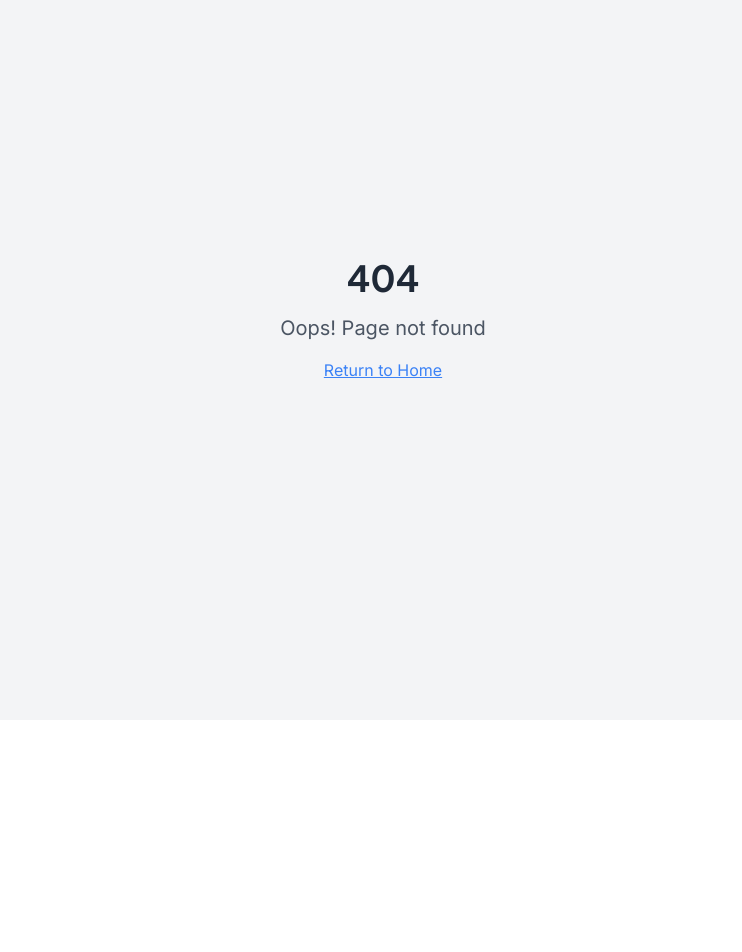
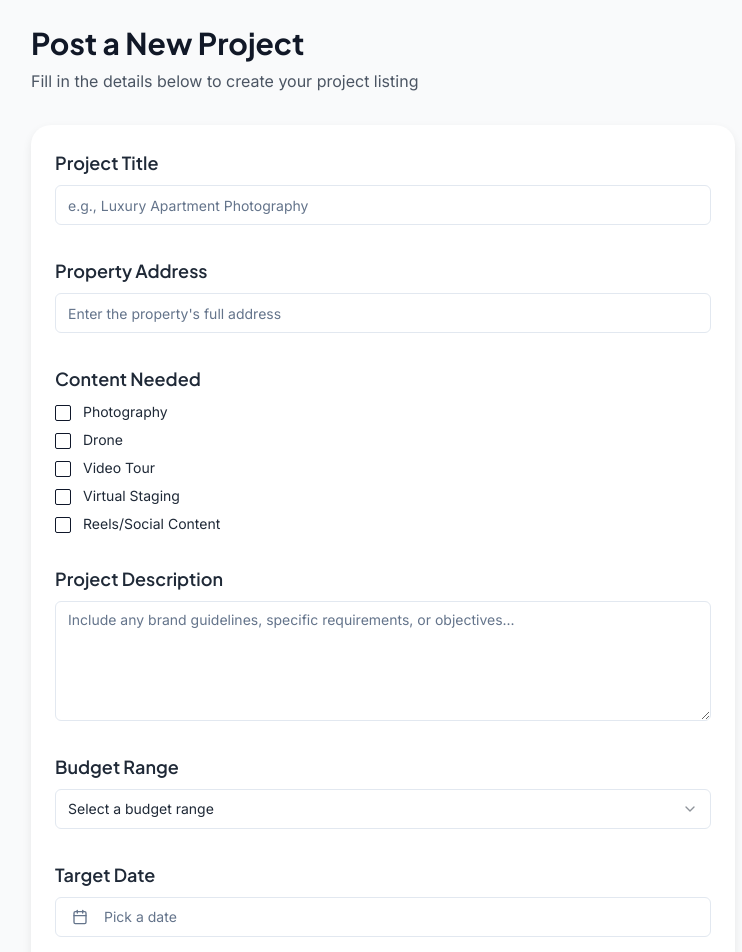
Before and after one commit to mgisrael393823/property-hub-frontend, a React (Vite) app: page /projects/new in a window 1280 px wide. Before the commit this address had no page. Shown: the part 80-1032 px from the top of the page, without its empty margins (257-999 px from the left). Before the commit the page ends 800 px from the top, so only its background shows below. Built offline with nearby package versions, Linux system fonts and the light colour scheme.

Commit message:
feat: Add project request form
Adds a project request form at `/projects/new` with the specified form fields, UI design, and success handling.

```diff
--- a/src/App.tsx
+++ b/src/App.tsx
@@ -1,4 +1,3 @@
-
 import { Toaster } from "@/components/ui/toaster";
 import { Toaster as Sonner } from "@/components/ui/sonner";
 import { TooltipProvider } from "@/components/ui/tooltip";
@@ -13,6 +12,7 @@ import BookingRequest from "./pages/Booking/BookingRequest";
 import NotFound from "./pages/NotFound";
 import CreatorOnboarding from "./pages/Creator/CreatorOnboarding";
 import ManagerOnboarding from "./pages/Manager/ManagerOnboarding";
+import NewProject from "./pages/projects/NewProject";
 
 const queryClient = new QueryClient();
 
@@ -31,6 +31,7 @@ const App = () => (
           <Route path="/booking/:creatorId" element={<BookingRequest />} />
           <Route path="/onboarding/creator" element={<CreatorOnboarding />} />
           <Route path="/onboarding/manager" element={<ManagerOnboarding />} />
+          <Route path="/projects/new" element={<NewProject />} />
           <Route path="*" element={<NotFound />} />
         </Routes>
       </BrowserRouter>
--- /dev/null
+++ b/src/pages/projects/NewProject.tsx
@@ -0,0 +1,261 @@
+
+import { zodResolver } from "@hookform/resolvers/zod"
+import { useForm } from "react-hook-form"
+import { z } from "zod"
+import { CalendarIcon, Upload } from "lucide-react"
+import { format } from "date-fns"
+import { useNavigate } from "react-router-dom"
+import { useToast } from "@/hooks/use-toast"
+
+import { Button } from "@/components/ui/button"
+import {
+  Form,
+  FormControl,
+  FormDescription,
+  FormField,
+  FormItem,
+  FormLabel,
+  FormMessage,
+} from "@/components/ui/form"
+import { Input } from "@/components/ui/input"
+import { Textarea } from "@/components/ui/textarea"
+import { Checkbox } from "@/components/ui/checkbox"
+import Navigation from "@/components/Navigation"
+import {
+  Select,
+  SelectContent,
+  SelectItem,
+  SelectTrigger,
+  SelectValue,
+} from "@/components/ui/select"
+import { Calendar } from "@/components/ui/calendar"
+import {
+  Popover,
+  PopoverContent,
+  PopoverTrigger,
+} from "@/components/ui/popover"
+
+const contentTypes = [
+  { id: "photography", label: "Photography" },
+  { id: "drone", label: "Drone" },
+  { id: "videoTour", label: "Video Tour" },
+  { id: "virtualStaging", label: "Virtual Staging" },
+  { id: "reelsSocial", label: "Reels/Social Content" },
+] as const
+
+const budgetRanges = [
+  { value: "500-1000", label: "$500 - $1,000" },
+  { value: "1000-2000", label: "$1,000 - $2,000" },
+  { value: "2000-5000", label: "$2,000 - $5,000" },
+  { value: "5000+", label: "$5,000+" },
+] as const
+
+const formSchema = z.object({
+  title: z.string().min(2, "Project title must be at least 2 characters"),
+  address: z.string().min(5, "Please enter a valid property address"),
+  contentTypes: z.array(z.string()).min(1, "Select at least one content type"),
+  description: z.string().min(10, "Please provide more details about the project"),
+  budget: z.string({ required_error: "Please select a budget range" }),
+  timeline: z.date({ required_error: "Please select a target date" }),
+})
+
+const NewProject = () => {
+  const { toast } = useToast()
+  const navigate = useNavigate()
+  const form = useForm<z.infer<typeof formSchema>>({
+    resolver: zodResolver(formSchema),
+    defaultValues: {
+      contentTypes: [],
+    },
+  })
+
+  function onSubmit(values: z.infer<typeof formSchema>) {
+    toast({
+      title: "Success!",
+      description: "Your project has been posted.",
+    })
+    navigate("/manager-dashboard")
+  }
+
+  return (
+    <div className="min-h-screen bg-gray-50">
+      <Navigation />
+      <div className="max-w-3xl mx-auto px-4 sm:px-6 lg:px-8 py-8">
+        <div className="mb-8">
+          <h1 className="text-3xl font-heading font-bold text-gray-900">Post a New Project</h1>
+          <p className="mt-2 text-gray-600">Fill in the details below to create your project listing</p>
+        </div>
+
+        <div className="bg-white rounded-2xl p-6 shadow-md">
+          <Form {...form}>
+            <form onSubmit={form.handleSubmit(onSubmit)} className="space-y-8">
+              <FormField
+                control={form.control}
+                name="title"
+                render={({ field }) => (
+                  <FormItem>
+                    <FormLabel className="font-heading text-lg font-semibold">Project Title</FormLabel>
+                    <FormControl>
+                      <Input placeholder="e.g., Luxury Apartment Photography" {...field} />
+                    </FormControl>
+                    <FormMessage />
+                  </FormItem>
+                )}
+              />
+
+              <FormField
+                control={form.control}
+                name="address"
+                render={({ field }) => (
+                  <FormItem>
+                    <FormLabel className="font-heading text-lg font-semibold">Property Address</FormLabel>
+                    <FormControl>
+                      <Input placeholder="Enter the property's full address" {...field} />
+                    </FormControl>
+                    <FormMessage />
+                  </FormItem>
+                )}
+              />
+
+              <div className="space-y-3">
+                <FormLabel className="font-heading text-lg font-semibold">Content Needed</FormLabel>
+                {contentTypes.map((type) => (
+                  <FormField
+                    key={type.id}
+                    control={form.control}
+                    name="contentTypes"
+                    render={({ field }) => (
+                      <FormItem
+                        key={type.id}
+                        className="flex flex-row items-start space-x-3 space-y-0"
+                      >
+                        <FormControl>
+                          <Checkbox
+                            checked={field.value?.includes(type.id)}
+                            onCheckedChange={(checked) => {
+                              return checked
+                                ? field.onChange([...field.value, type.id])
+                                : field.onChange(
+                                    field.value?.filter(
+                                      (value) => value !== type.id
+                                    )
+                                  )
+                            }}
+                          />
+                        </FormControl>
+                        <FormLabel className="font-normal">
+                          {type.label}
+                        </FormLabel>
+                      </FormItem>
+                    )}
+                  />
+                ))}
+                <FormMessage />
+              </div>
+
+              <FormField
+                control={form.control}
+                name="description"
+                render={({ field }) => (
+                  <FormItem>
+                    <FormLabel className="font-heading text-lg font-semibold">Project Description</FormLabel>
+                    <FormControl>
+                      <Textarea
+                        placeholder="Include any brand guidelines, specific requirements, or objectives..."
+                        className="min-h-[120px]"
+                        {...field}
+                      />
+                    </FormControl>
+                    <FormMessage />
+                  </FormItem>
+                )}
+              />
+
+              <FormField
+                control={form.control}
+                name="budget"
+                render={({ field }) => (
+                  <FormItem>
+                    <FormLabel className="font-heading text-lg font-semibold">Budget Range</FormLabel>
+                    <Select onValueChange={field.onChange} defaultValue={field.value}>
+                      <FormControl>
+                        <SelectTrigger>
+                          <SelectValue placeholder="Select a budget range" />
+                        </SelectTrigger>
+                      </FormControl>
+                      <SelectContent>
+                        {budgetRanges.map((range) => (
+                          <SelectItem key={range.value} value={range.value}>
+                            {range.label}
+                          </SelectItem>
+                        ))}
+                      </SelectContent>
+                    </Select>
+                    <FormMessage />
+                  </FormItem>
+                )}
+              />
+
+              <FormField
+                control={form.control}
+                name="timeline"
+                render={({ field }) => (
+                  <FormItem className="flex flex-col">
+                    <FormLabel className="font-heading text-lg font-semibold">Target Date</FormLabel>
+                    <Popover>
+                      <PopoverTrigger asChild>
+                        <FormControl>
+                          <Button
+                            variant={"outline"}
+                            className={`w-full justify-start text-left font-normal ${
+                              !field.value && "text-muted-foreground"
+                            }`}
+                          >
+                            <CalendarIcon className="mr-2 h-4 w-4" />
+                            {field.value ? (
+                              format(field.value, "PPP")
+                            ) : (
+                              <span>Pick a date</span>
+                            )}
+                          </Button>
+                        </FormControl>
+                      </PopoverTrigger>
+                      <PopoverContent className="w-auto p-0" align="start">
+                        <Calendar
+                          mode="single"
+                          selected={field.value}
+                          onSelect={field.onChange}
+                          disabled={(date) => date < new Date()}
+                          initialFocus
+                          className="pointer-events-auto"
+                        />
+                      </PopoverContent>
+                    </Popover>
+                    <FormMessage />
+                  </FormItem>
+                )}
+              />
+
+              <div className="space-y-3">
+                <FormLabel className="font-heading text-lg font-semibold">Attachments (Optional)</FormLabel>
+                <div className="border-2 border-dashed border-gray-200 rounded-lg p-6 text-center">
+                  <Upload className="mx-auto h-12 w-12 text-gray-400" />
+                  <div className="mt-2">
+                    <Button type="button" variant="outline">Upload Files</Button>
+                  </div>
+                  <p className="mt-2 text-sm text-gray-500">Drag and drop or click to upload</p>
+                </div>
+              </div>
+
+              <Button type="submit" className="w-full md:w-auto">
+                Post Project
+              </Button>
+            </form>
+          </Form>
+        </div>
+      </div>
+    </div>
+  )
+}
+
+export default NewProject
```
